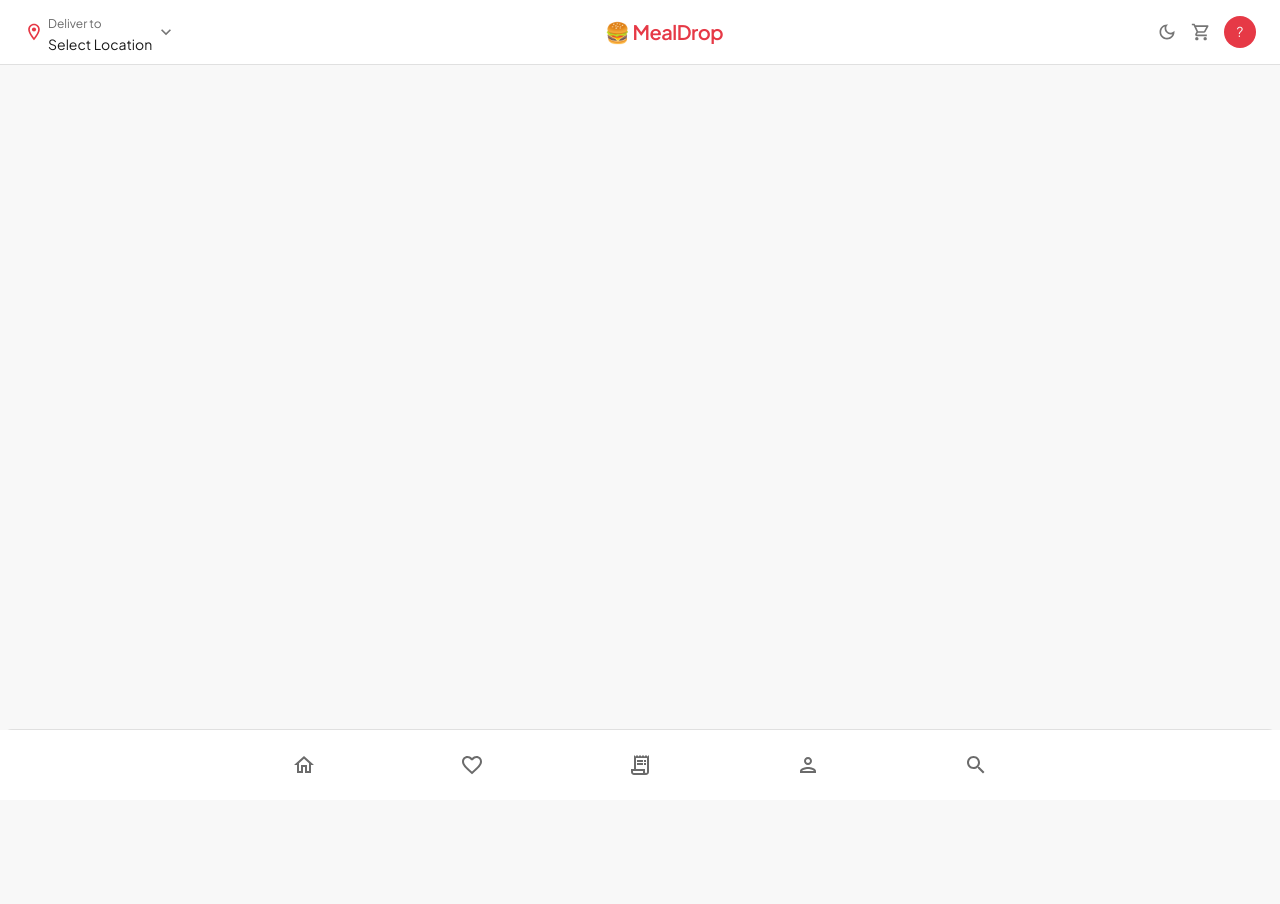
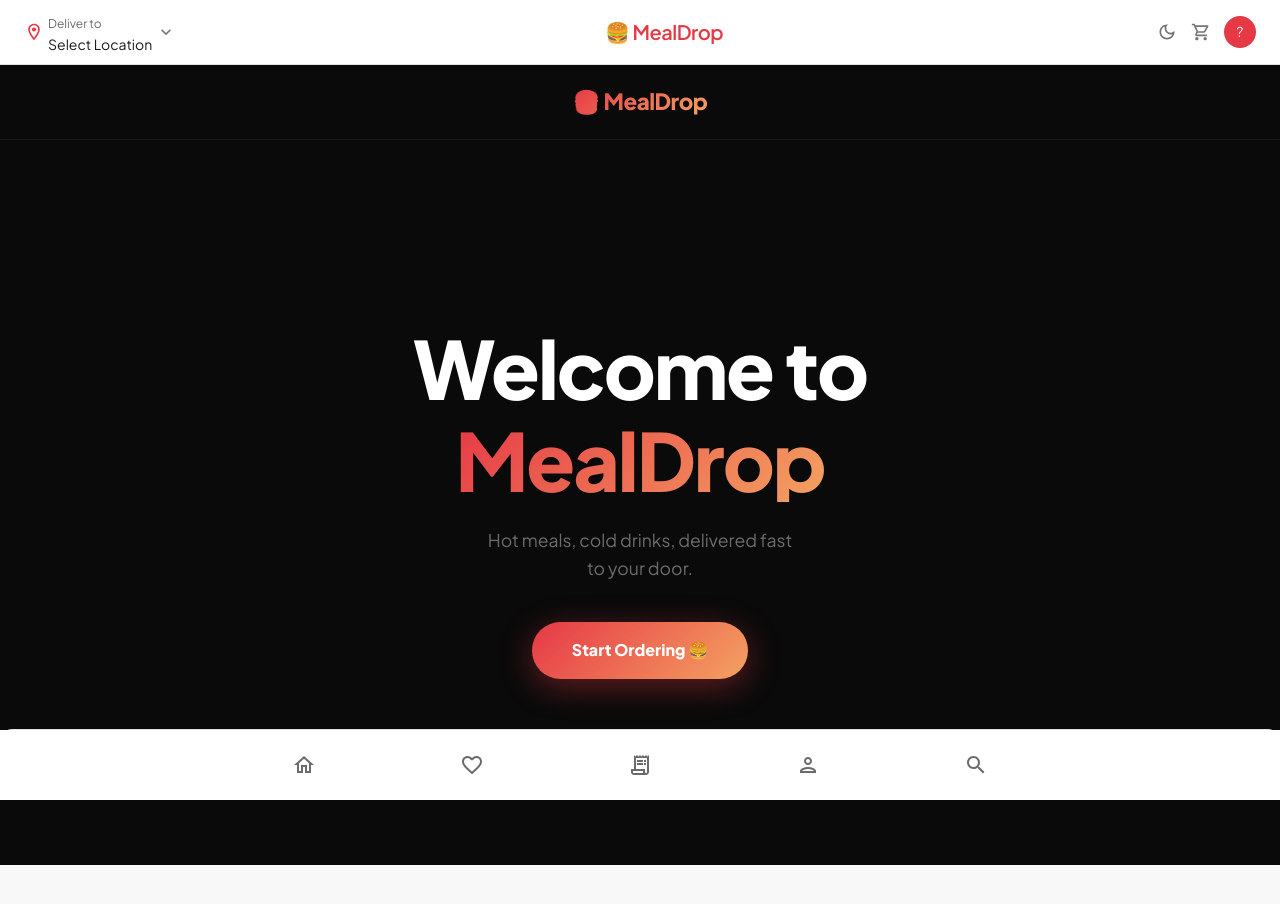
Before and after one commit to derin-maker/mealdrop-project, a React (Vite) app: page /landing in a window 1280 px wide. Shown: the top 904 px of the page. Before the commit the page ends 800 px from the top, so only its background shows below. Built offline with nearby package versions, Linux system fonts and the light colour scheme.

Commit message:
Update landing and checkout flow

```diff
--- a/src/App.jsx
+++ b/src/App.jsx
@@ -13,6 +13,7 @@ import OrderDetail from './pages/OrderDetail'
 import Profile from './pages/Profile'
 import Auth from './pages/Auth'
 import Payment from './pages/Payment'
+import Landing from './pages/Landing'
 
 function App() {
   const { mode } = useThemeStore()
@@ -23,7 +24,8 @@ function App() {
       <CssBaseline />
       <BrowserRouter>
         <Routes>
-          <Route path="/" element={<Auth />} />
+          <Route path="/" element={<Landing />} />
+          <Route path="/auth" element={<Auth />} />
           <Route path="/*" element={
             <Layout>
               <Routes>
@@ -35,6 +37,7 @@ function App() {
                 <Route path="/orders/:id" element={<OrderDetail />} />
                 <Route path="/profile" element={<Profile />} />
                 <Route path="/payment" element={<Payment />} />
+                <Route path="/landing" element={<Landing />} />
 
               </Routes>
             </Layout>
--- a/src/components/FilterRow.jsx
+++ b/src/components/FilterRow.jsx
@@ -1,7 +1,9 @@
-import { Box, Chip, Stack } from "@mui/material";
-import { SortOutlined } from "@mui/icons-material";
+import { useState } from "react";
+import { Box, Chip, Menu, MenuItem, Stack } from "@mui/material";
+import { KeyboardArrowDownOutlined, SortOutlined } from "@mui/icons-material";
 
 function FilterRow({ activeFilter, setActiveFilter, sortBy, setSortBy }) {
+  const [sortAnchor, setSortAnchor] = useState(null);
   const categories = [
     "All",
     "Trending",
@@ -10,12 +12,13 @@ function FilterRow({ activeFilter, setActiveFilter, sortBy, setSortBy }) {
     "Fast Food",
     "Intercontinental",
   ];
-  const sortCycle = ["Rating", "Distance", "Delivery Time", "Price"];
-  const handleSort = () => {
-    const current = sortCycle.indexOf(sortBy);
-    const next = sortCycle[(current + 1) % sortCycle.length];
-    setSortBy(next);
+  const sortOptions = ["","Rating", "Distance", "Delivery Time", "Price"];
+
+  const handleSortSelect = (option) => {
+    setSortBy(option);
+    setSortAnchor(null);
   };
+
   return (
     <Box
       sx={{
@@ -41,9 +44,26 @@ function FilterRow({ activeFilter, setActiveFilter, sortBy, setSortBy }) {
       <Chip
         label={`Sort: ${sortBy}`}
         icon={<SortOutlined />}
-        onClick={handleSort}
+        deleteIcon={<KeyboardArrowDownOutlined />}
+        onClick={(event) => setSortAnchor(event.currentTarget)}
+        onDelete={(event) => setSortAnchor(event.currentTarget)}
         variant="outlined"
       />
+      <Menu
+        anchorEl={sortAnchor}
+        open={Boolean(sortAnchor)}
+        onClose={() => setSortAnchor(null)}
+      >
+        {sortOptions.map((option) => (
+          <MenuItem
+            key={option}
+            selected={option === sortBy}
+            onClick={() => handleSortSelect(option)}
+          >
+            {option}
+          </MenuItem>
+        ))}
+      </Menu>
     </Box>
   );
 }
--- a/src/components/Layout.jsx
+++ b/src/components/Layout.jsx
@@ -165,7 +165,7 @@ function Layout({ children }) {
           <Typography
             variant="h6"
             fontWeight={800}
-            onClick={() => navigate("/")}
+            onClick={() => navigate("/home")}
             sx={{
               cursor: "pointer",
               color: "primary.main",
--- a/src/components/ProfileHeader.jsx
+++ b/src/components/ProfileHeader.jsx
@@ -150,7 +150,7 @@ function ProfileHeader({ user }) {
             variant="contained"
             onClick={() => {
               logout();
-              navigate("/");
+              navigate("/home");
             }}
           >
             Confirm
--- a/src/pages/Auth.jsx
+++ b/src/pages/Auth.jsx
@@ -27,6 +27,8 @@ import useAuthStore from "../store/authStore";
 function Auth() {
   const navigate = useNavigate();
   const { login } = useAuthStore();
+  const redirectTo =
+    new URLSearchParams(window.location.search).get("redirect") || "/home";
 
   const [tab, setTab] = useState(0);
   const [showPassword, setShowPassword] = useState(false);
@@ -59,7 +61,7 @@ function Auth() {
     }
 
     login({ name: found.name, email: found.email, phone: found.phone });
-    navigate("/home");
+    navigate(redirectTo);
   };
 
   const handleSignup = () => {
@@ -92,7 +94,7 @@ function Auth() {
       JSON.stringify([...stored, newUser]),
     );
     login({ name, email, phone });
-    navigate("/home");
+    navigate(redirectTo);
   };
 
   const [loading, setLoading] = useState(true);
--- a/src/pages/Cart.jsx
+++ b/src/pages/Cart.jsx
@@ -33,7 +33,7 @@ function Cart() {
 
   const handleCheckout = () => {
     if (!user) {
-      navigate("/");
+      navigate("/auth?redirect=/cart");
       return;
     }
     navigate("/payment");
@@ -153,7 +153,6 @@ function Cart() {
             size="large"
             onClick={() => {
               handleCheckout();
-              navigate("/");
             }}
             sx={{ mt: 3, py: 1.5, fontSize: "1rem" }}
           >
--- /dev/null
+++ b/src/pages/Landing.jsx
@@ -0,0 +1,112 @@
+import { useEffect } from 'react'
+import { useNavigate } from 'react-router-dom'
+import { Box, Typography, Button } from '@mui/material'
+import useAuthStore from '../store/authStore'
+
+export default function Landing() {
+  const navigate = useNavigate()
+  const { user } = useAuthStore()
+
+  useEffect(() => {
+    if (user) navigate('/')
+  }, [user])
+
+  return (
+    <Box sx={{
+      minHeight: '100vh',
+      bgcolor: '#0a0a0a',
+      display: 'flex',
+      flexDirection: 'column',
+    }}>
+      <Box sx={{
+        display: 'flex',
+        justifyContent: 'center',
+        alignItems: 'center',
+        px: 3,
+        py: 2.5,
+        borderBottom: '1px solid rgba(255,255,255,0.08)',
+      }}>
+        <Typography sx={{
+          fontFamily: '"Plus Jakarta Sans", sans-serif',
+          fontWeight: 800,
+          fontSize: '1.4rem',
+          background: 'linear-gradient(135deg, #E63946 0%, #F4A261 100%)',
+          WebkitBackgroundClip: 'text',
+          WebkitTextFillColor: 'transparent',
+          letterSpacing: '-0.5px',
+        }}>
+          🍔 MealDrop
+        </Typography>
+      </Box>
+      <Box sx={{
+        flex: 1,
+        display: 'flex',
+        flexDirection: 'column',
+        alignItems: 'center',
+        justifyContent: 'center',
+        textAlign: 'center',
+        px: 3,
+      }}>
+        <Typography sx={{
+          fontFamily: '"Plus Jakarta Sans", sans-serif',
+          fontWeight: 800,
+          fontSize: { xs: '2.8rem', md: '5rem' },
+          color: 'white',
+          lineHeight: 1.05,
+          letterSpacing: '-2px',
+          mb: 1,
+        }}>
+          Welcome to
+        </Typography>
+        <Typography sx={{
+          fontFamily: '"Plus Jakarta Sans", sans-serif',
+          fontWeight: 800,
+          fontSize: { xs: '2.8rem', md: '5rem' },
+          lineHeight: 1.05,
+          letterSpacing: '-2px',
+          mb: 3,
+          background: 'linear-gradient(135deg, #E63946 0%, #F4A261 100%)',
+          WebkitBackgroundClip: 'text',
+          WebkitTextFillColor: 'transparent',
+        }}>
+          MealDrop
+        </Typography>
+        <Typography sx={{
+          color: 'rgba(255,255,255,0.4)',
+          fontSize: { xs: '1rem', md: '1.1rem' },
+          fontFamily: '"Plus Jakarta Sans", sans-serif',
+          mb: 5,
+          maxWidth: 320,
+          lineHeight: 1.6,
+        }}>
+          Hot meals, cold drinks, delivered fast to your door.
+        </Typography>
+        <Button
+          variant="contained"
+          size="large"
+          onClick={() => navigate('/home')}
+          sx={{
+            background: 'linear-gradient(135deg, #E63946 0%, #F4A261 100%)',
+            color: 'white',
+            fontFamily: '"Plus Jakarta Sans", sans-serif',
+            fontWeight: 800,
+            fontSize: '1rem',
+            px: 5,
+            py: 1.8,
+            borderRadius: '999px',
+            boxShadow: '0 8px 32px rgba(230,57,70,0.4)',
+            textTransform: 'none',
+            '&:hover': {
+              transform: 'translateY(-2px)',
+              boxShadow: '0 12px 40px rgba(230,57,70,0.5)',
+              background: 'linear-gradient(135deg, #C1121F 0%, #E07B39 100%)',
+            },
+            transition: 'all 0.2s ease',
+          }}
+        >
+          Start Ordering 🍔
+        </Button>
+      </Box>
+    </Box>
+  )
+}
--- a/src/pages/OrderDetail.jsx
+++ b/src/pages/OrderDetail.jsx
@@ -52,7 +52,7 @@ function OrderDetail() {
         <Typography variant="h6" fontWeight={700}>
           Order not found
         </Typography>
-        <Button variant="contained" onClick={() => navigate("/")}>
+        <Button variant="contained" onClick={() => navigate("/home")}>
           Back to Home
         </Button>
       </Box>
@@ -256,7 +256,7 @@ function OrderDetail() {
           fullWidth
           size="large"
           startIcon={<HomeOutlined />}
-          onClick={() => navigate("/")}
+          onClick={() => navigate("/home")}
         >
           Back to Home
         </Button>
```
